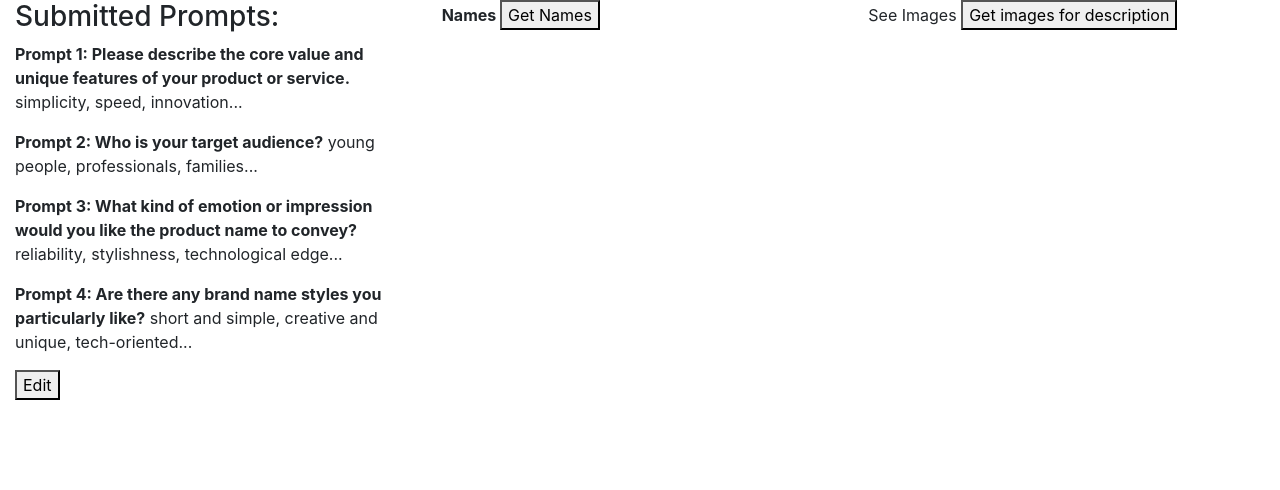
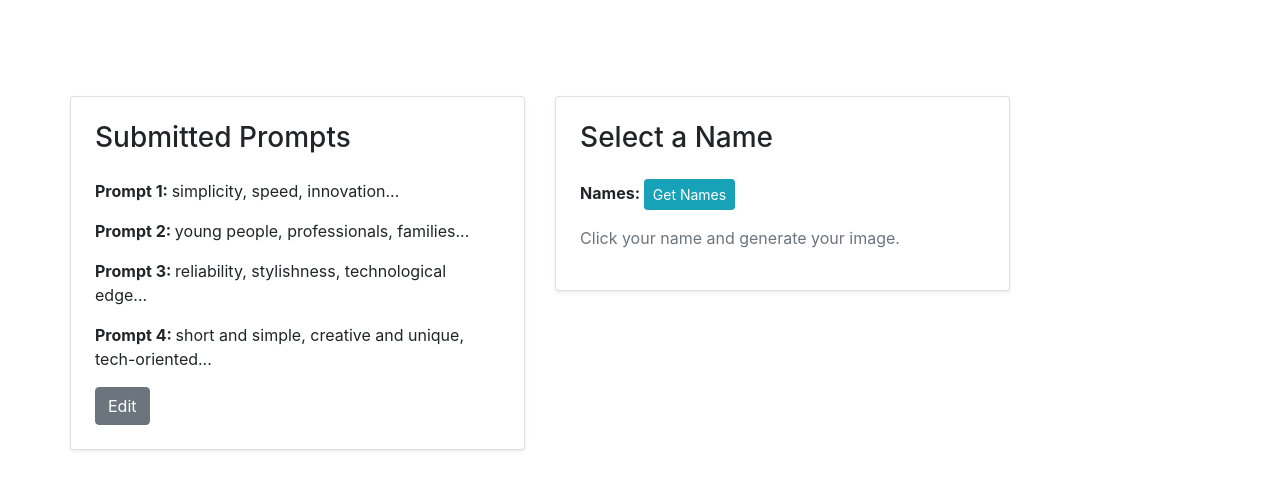
Before and after one commit to dl364823/Design-for-Gen-Ai---hw1, a Flask app: page / in a window 1280 px wide. Shown: the part 56-546 px from the top of the page. Run offline with Flask 3, Linux system fonts and the light colour scheme; some libraries are stand-ins or nearby versions.

Commit message:
optimized the layout

```diff
--- a/gpt_dalle_demo_fall24/server.py
+++ b/gpt_dalle_demo_fall24/server.py
@@ -64,11 +64,12 @@ def submit_prompts():
 
 @app.route('/get_names', methods=['GET', 'POST'])
 def get_names():
+    print("Received request for /get_names")
     global description_data
-    prompt1 = description_data["prompt1"]
-    prompt2 = description_data["prompt2"]
-    prompt3 = description_data["prompt3"]
-    prompt4 = description_data["prompt4"]
+    prompt1 = description_data.get("prompt1", "")
+    prompt2 = description_data.get("prompt2", "")
+    prompt3 = description_data.get("prompt3", "")
+    prompt4 = description_data.get("prompt4", "")
     description = f"{prompt1} {prompt2} {prompt3} {prompt4}"
 
     names = get_names_for_product(description)
@@ -126,40 +127,66 @@ def get_names_for_product(description):
 
     return name_list
 
-@app.route('/get_images', methods=['GET', 'POST'])
-def get_images():
+@app.route('/store_selected_name', methods=['POST'])
+def store_selected_name():
     global description_data
     data = request.get_json()
-    # print(data)
-    name = data.get("name")
-    new_images = generate_images(name)
+    selected_name = data.get("selected_name", "No Name Selected")
+    description_data["selected_name"] = selected_name
+    print(f"Stored selected_name: {selected_name}")
+    return jsonify({"message": "success"})
 
-    for i in new_images:
-        description_data["generations"].append(i)
-
-    #just send new images
-    return jsonify(new_images)
+@app.route('/image_prompts')
+def image_prompts():
+    selected_name = description_data.get('selected_name', 'No Name Selected')
+    return render_template('image_prompts.html', selected_name=selected_name)
 
 
-def generate_images(name):
-    prompt = f"Generate an image for the product name: {name}"
+@app.route('/generate_logos', methods=['POST'])
+def generate_logos():
+    global description_data
+    data = request.get_json()
+    print("Received data for logo generation:", data)
+    # print(data)
+    selected_name = data.get("selected_name")
+    description_data["selected_name"] = selected_name
+    image_prompt1 = data.get("image_prompt1")
+    image_prompt2 = data.get("image_prompt2")
+    image_prompt3 = data.get("image_prompt3")
+    image_prompt4 = data.get("image_prompt4")
+    logo_count = int(data.get("logo_count", 1))
 
-    response_image = client.images.generate(
-      prompt=prompt,
-      n=1,
-      size="256x256",
-    )
+    final_prompt = f"Create a logo for the product '{selected_name}'. "
+    final_prompt += f"Image details: {image_prompt1}, {image_prompt2}, {image_prompt3}, {image_prompt4}."
 
-    url = response_image.data[0].url
+    logos = generate_images_for_logo(final_prompt, logo_count)
+    description_data["generations"] = logos
+    #just send new images
+    return jsonify(logos)
 
-    images = [
-        {
-            "prompt": name,
-            "url": url, #image_file.as_posix(),
-        }
-    ]
-    # print(url_for_flask)
+
+def generate_images_for_logo(prompt, count):
+    images = []
+    for i in range(count):
+        response_image = client.images.generate(
+        prompt=prompt,
+        n=1,
+        size="512x512",
+        )
+
+        url = response_image.data[0].url
+        images.append({"prompt": prompt, "url": url})
+
     return images
+
+@app.route('/view_logos')
+def view_logos():
+    global description_data
+    selected_name =  description_data.get("selected_name", "Unknown Product")
+    logos = description_data.get("generations", [])
+    print(f"Selected name in view_logos: {selected_name}")
+    return render_template('view_logos.html', logos=logos, selected_name=selected_name)
+
 
 @app.route('/')
 def home():
--- a/gpt_dalle_demo_fall24/templates/home.html
+++ b/gpt_dalle_demo_fall24/templates/home.html
@@ -15,11 +15,9 @@
 
         $(function() {
             load_description_data()
-
         });
 
         function load_description_data(){
-            //load description
             let prompt1 = description_data["prompt1"] || "";
             let prompt2 = description_data["prompt2"] || "";
             let prompt3 = description_data["prompt3"] || "";
@@ -31,17 +29,11 @@
                 show_description_editing(description_data)
             }
 
-            // load names
             let names = description_data["names"] || "";
             if(names.length > 0){
                 show_names(description_data)
             }
 
-             //load images
-            /*generations_list = description_data["generations"]
-            if(generations_list.length > 0){
-                show_generations(generations_list, true)
-            }*/
         }
 
         /*
@@ -104,8 +96,9 @@
         }
 
         function show_description_editing(data){
-            $("#edit_prompts_div").show()
-            $("#show_prompts_div").hide()
+            $("#edit_prompts_card").show()
+            $("#show_prompts_card").hide()
+            $("#names_to_select_card").hide();
 
             $("#prompt1_input").val(data["prompt1"])
             $("#prompt2_input").val(data["prompt2"])
@@ -114,8 +107,10 @@
         }
 
         function show_description(data){
-            $("#edit_prompts_div").hide()
-            $("#show_prompts_div").show()
+            $("#edit_prompts_card").hide()
+            $("#show_prompts_card").show()
+            $("#names_to_select_card").show();
+
 
             $("#show_prompt1").text(data["prompt1"])
             $("#show_prompt2").text(data["prompt2"])
@@ -146,21 +141,14 @@
             })
         }
 
-        function select_name_for_image(name) {
-            console.log("Selected name: " + name);
-            generate_image(name);
-        }
-
         function get_names_gpt(){
-            // console.log(description)
-            // console.log(summary)
-            let data = {}//{"description":description,"summary":summary}
+            console.log("Sending request to /get_names");
             $.ajax({
                 type: "POST",
                 url: "/get_names",
                 dataType : "json",
                 contentType: "application/json; charset=utf-8",
-                data : JSON.stringify(data),
+                data : JSON.stringify({}),
                 beforeSend: function () {
                     $("#spinner-div").show()
                 },
@@ -183,124 +171,77 @@
             });
         }
 
-        /*
-            IMAGE GENERATIONS
-        */
-
-        $(function() {
-            $("#get_images_description_btn").click(function(){
-                console.log("get_images_description_btn")
-                let prompt = description_data["description"]
-                get_images(prompt)
-            })
-
-
-        });
-
-        function get_images(name){
-            let data = {"name":name}
+        function select_name_for_image(name) {
             $.ajax({
                 type: "POST",
-                url: "/get_images",
-                dataType : "json",
+                url: "/store_selected_name",
+                dataType: "json",
                 contentType: "application/json; charset=utf-8",
-                data : JSON.stringify(data),
-                beforeSend: function () {
-                    $("#spinner-div").show()
+                data: JSON.stringify({ "selected_name": name }),
+                success: function(response) {
+                    window.location.href = "/image_prompts";
                 },
-                success: function(data, text){
-                    console.log("get_images response")
-                    console.log(data)
-                    let prompt = data["prompt"]
-                    let url = data["url"]
-
-                    let new_generations_list = data || []
-                        // for i in new_images:
-                    $.each(new_generations_list, function(i, gen) {
-                        description_data["generations"].push(gen)
-                    })
-
-
-                    // description_data["generations"].push(data)
-                    show_generations(description_data["generations"])
-
-                },
-                error: function(request, status, error){
-                    console.log("Error");
-                    console.log(request)
-                    console.log(status)
-                    console.log(error)
-                },
-                complete: function () {
-                    $("#spinner-div").hide()
-                },
-            })
+                error: function(request, status, error) {
+                    console.log("Error storing selected name", error);
                 }
-
-
-        function show_generations(generations_list){
-            $("#gallery").empty()
-
-            $.each(generations_list, function(i,item){
-                // console.log(item)
-                let id = item["id"]
-                let is_deleted = item["is_deleted"]
-
-                if(is_deleted!="true"){
-                    let name = item["prompt"]
-                    let url = item["url"]
-
-                    let new_gen_div = $("<div id='"+id+"'><div>"+name+"</div><br><img src='"+url+"''></img></div>")
-
-
-                    $("#gallery").append(new_gen_div)
+            });
         }
-            })
-        }
-
     </script>
-
-    <div class="row">
-        <div id="explore_text" class="col-md-4" >
-            <!-- Edit Prompts Section -->
+    <div class="container">
+        <div class="row mt-5">
+            <!-- Edit Prompts Section, initially hidden -->
+            <div class="col-lg-6 mx-auto" id="edit_prompts_card" style="display: none;">
+                <div class="card p-4 shadow-sm">
+                    <h3 class="mb-4">Edit Prompts</h3>
                     <div id="edit_prompts_div">
-                    <label>Prompt 1:</label><br>
-                    <textarea id="prompt1_input" rows="2" cols="40"></textarea>
-                    <br>
-                    <label>Prompt 2:</label><br>
-                    <textarea id="prompt2_input" rows="4" cols="40"></textarea>
-                    <br>
-                    <label>Prompt 3:</label><br>
-                    <textarea id="prompt3_input" rows="4" cols="40"></textarea>
-                    <br>
-                    <label>Prompt 4:</label><br>
-                    <textarea id="prompt4_input" rows="4" cols="40"></textarea>
-                    <br>
-                    <button id="submit_prompts_btn" type="button">Submit</button>
+                        <div class="form-group">
+                            <label for="prompt1_input">Prompt 1:</label>
+                            <textarea id="prompt1_input" class="form-control" rows="2"></textarea>
                         </div>
-            <!-- Show Prompts Section -->
-            <div id="show_prompts_div">
-                    <h3>Submitted Prompts:</h3>
-                    <p><strong>Prompt 1: Please describe the core value and unique features of your product or service.</strong> <span id="show_prompt1"></span></p>
-                    <p><strong>Prompt 2: Who is your target audience?</strong> <span id="show_prompt2"></span></p>
-                    <p><strong>Prompt 3: What kind of emotion or impression would you like the product name to convey?</strong> <span id="show_prompt3"></span></p>
-                    <p><strong>Prompt 4: Are there any brand name styles you particularly like?</strong> <span id="show_prompt4"></span></p>
-                    <button id="edit_prompts_btn" type="button">Edit</button>
+                        <div class="form-group">
+                            <label for="prompt2_input">Prompt 2:</label>
+                            <textarea id="prompt2_input" class="form-control" rows="4"></textarea>
+                        </div>
+                        <div class="form-group">
+                            <label for="prompt3_input">Prompt 3:</label>
+                            <textarea id="prompt3_input" class="form-control" rows="4"></textarea>
+                        </div>
+                        <div class="form-group">
+                            <label for="prompt4_input">Prompt 4:</label>
+                            <textarea id="prompt4_input" class="form-control" rows="4"></textarea>
+                        </div>
+                        <button id="submit_prompts_btn" class="btn btn-primary">Submit</button>
+                    </div>
                 </div>
             </div>
 
-        <div id="names_to_select" class="col-md-4">
-            <p><strong>Names </strong> <button type="button" id="get_names">Get Names</button></p>
-            <div id="display_names">
-
+            <!-- Row containing Submitted Prompts and Select a Name side by side -->
+            <div class="row mt-5">
+                <div class="col-md-6">
+                    <!-- Submitted Prompts Section -->
+                    <div class="card p-4 shadow-sm" id="show_prompts_card" style="display: none;">
+                        <h3 class="mb-4">Submitted Prompts</h3>
+                        <div id="show_prompts_div">
+                            <p><strong>Prompt 1: </strong><span id="show_prompt1"></span></p>
+                            <p><strong>Prompt 2: </strong><span id="show_prompt2"></span></p>
+                            <p><strong>Prompt 3: </strong><span id="show_prompt3"></span></p>
+                            <p><strong>Prompt 4: </strong><span id="show_prompt4"></span></p>
+                            <button id="edit_prompts_btn" class="btn btn-secondary">Edit</button>
+                        </div>
                     </div>
                 </div>
 
-
-        <div id="see_generations" class="col-md-4">
-            See Images <button id="get_images_description_btn" type="button">Get images for description</button>
-            <div class="row" id="gallery">
-                <!-- <img src="static/generated_images/Santo-1673729232/Santo-1673729232-0.png"> -->
+                <!-- Select a Name Section -->
+                <div class="col-md-6">
+                    <div class="card p-4 shadow-sm" id="names_to_select_card" style="display: none;">
+                        <h3 class="mb-4">Select a Name</h3>
+                        <div id="names_to_select">
+                            <p><strong>Names: </strong><button type="button" id="get_names" class="btn btn-info btn-sm">Get Names</button></p>
+                            <div id="display_names"></div>
+                            <p class="text-muted">Click your name and generate your image.</p>
+                        </div>
+                    </div>
+                </div>
             </div>
         </div>
     </div>
```
Also changed, not shown: gpt_dalle_demo_fall24/templates/image_prompts.html (added, +84 -0 lines), gpt_dalle_demo_fall24/templates/view_logos.html (added, +16 -0 lines). Lines whose indentation alone changed are shown as unchanged.
